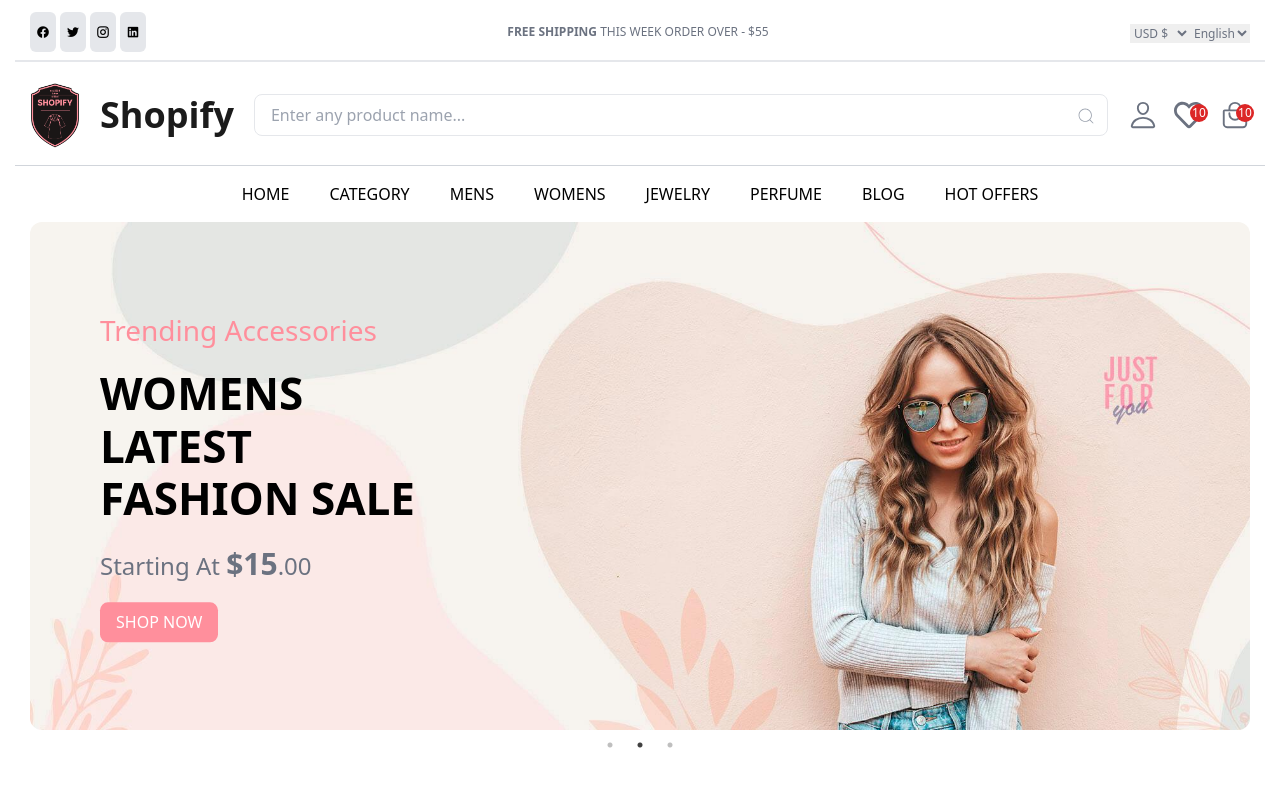
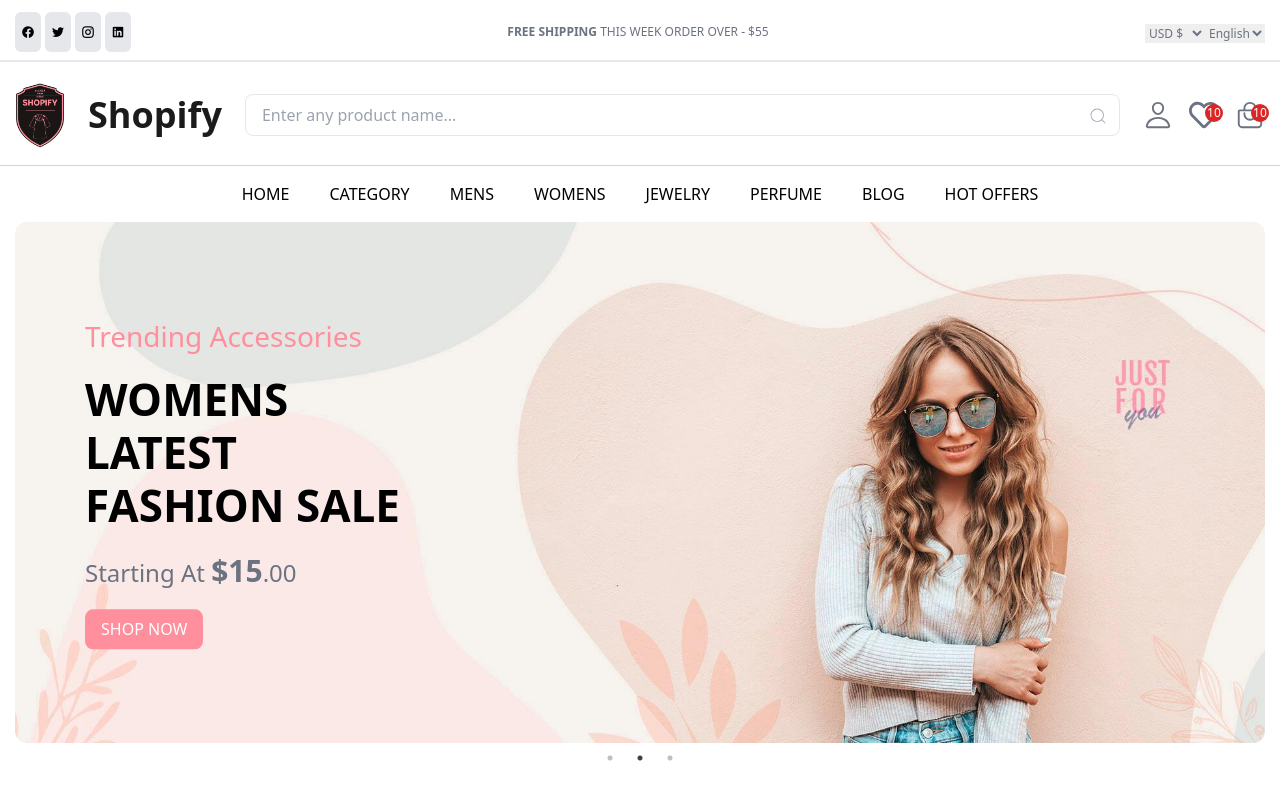
Before and after one commit to Suhaskhilari75/Next-Landing_page, a Next.js app: page / in a window 1280 px wide. Shown: the top 799 px of the page. Built offline with nearby package versions, Linux system fonts and the light colour scheme.

Commit message:
container resize

```diff
--- a/src/app/layout.js
+++ b/src/app/layout.js
@@ -21,7 +21,7 @@ export default function RootLayout({ children }) {
       {/* <link rel="icon" type="image/png" sizes="32x32" href="/logo.png" /> */}
 
       </head>
-      <body className="container">
+      <body>
         <Header/>
         <HeaderMain/>
         <Navbar/>
```
